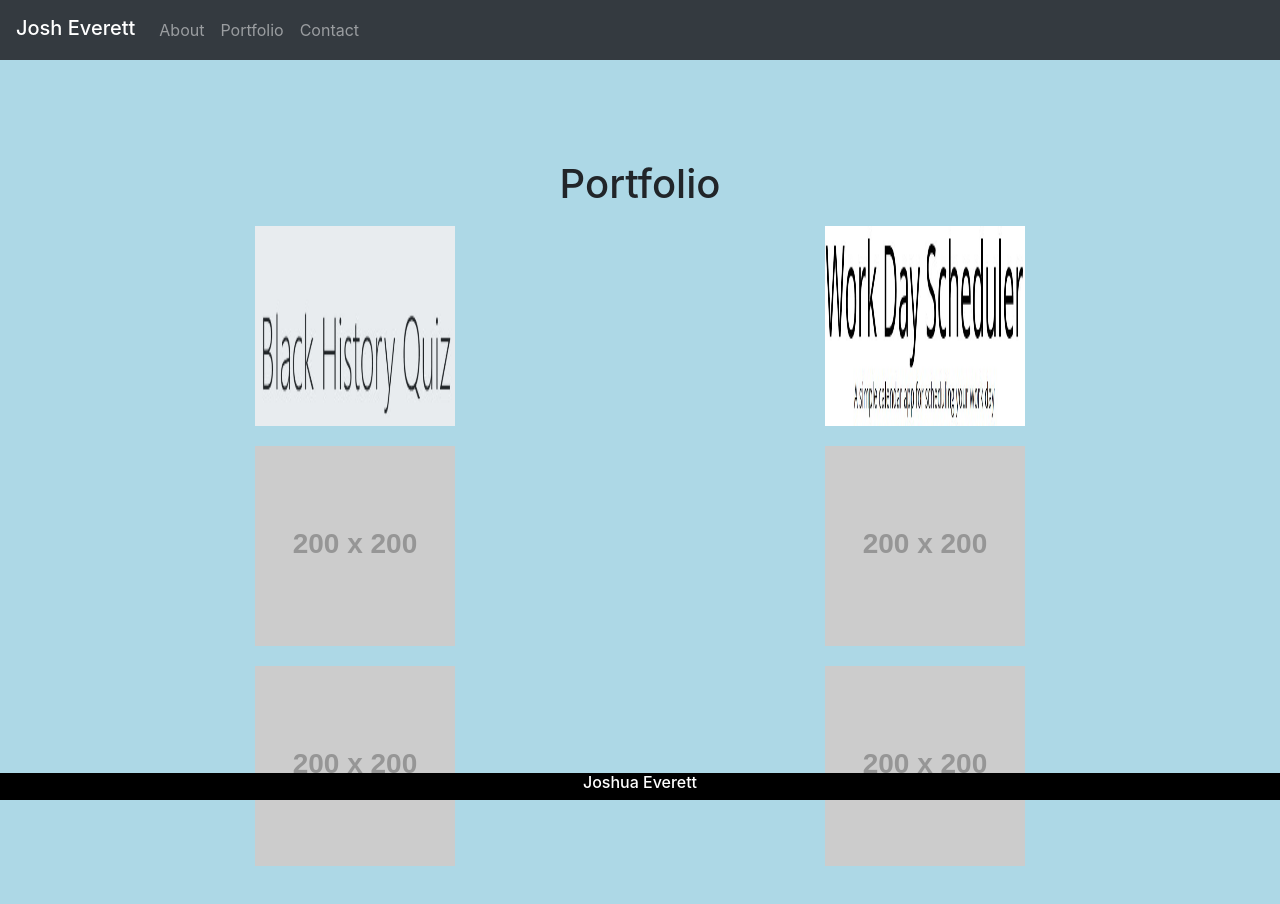
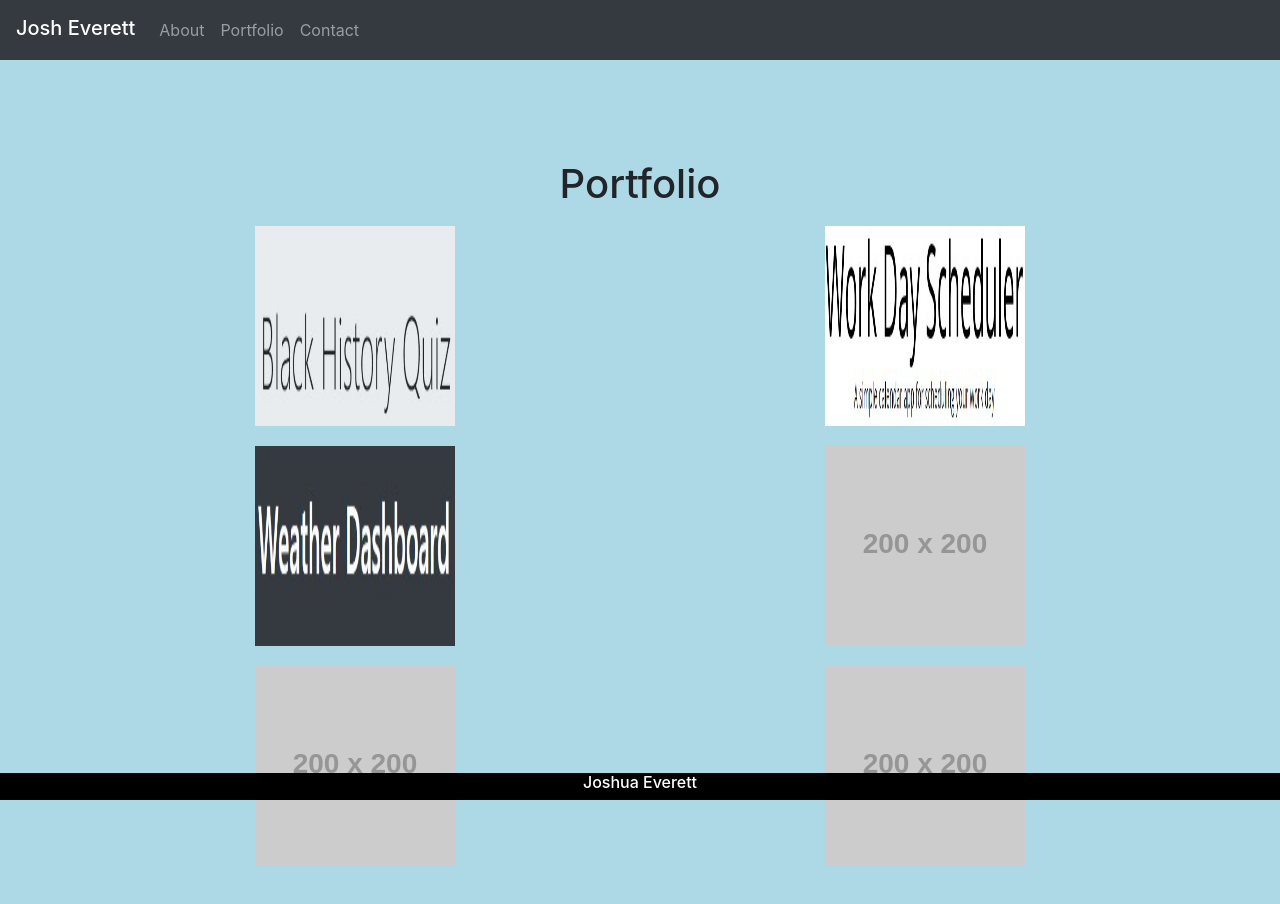
Before and after one commit to jeverett93/jeverett93.github.io, a plain HTML site: page portfolio.html in a window 1280 px wide. Drawn offline with nearby package versions, Linux system fonts and the light colour scheme; placeholder pictures from the web are drawn by us.

Commit message:
adding weather dashboard to my portfolio

```diff
--- a/portfolio.html
+++ b/portfolio.html
@@ -54,7 +54,9 @@
             </div>
             <div class="row">
               <div class="col-md-6 text-center">
-                <img class="portfolio-img" src="http://placehold.it/200x200" alt="portfolio image">
+                <a href="https://jeverett93.github.io/weatherdashboard/">
+                  <img class="portfolio-img" src="assets/images/Weather Dashboard.jpg" alt="portfolio image">
+                </a>
               </div>
               <div class="col-md-6 text-center">
                 <img class="portfolio-img" src="http://placehold.it/200x200" alt="portfolio image">
```
Also changed, not shown: assets/images/Weather Dashboard.jpg (added).
